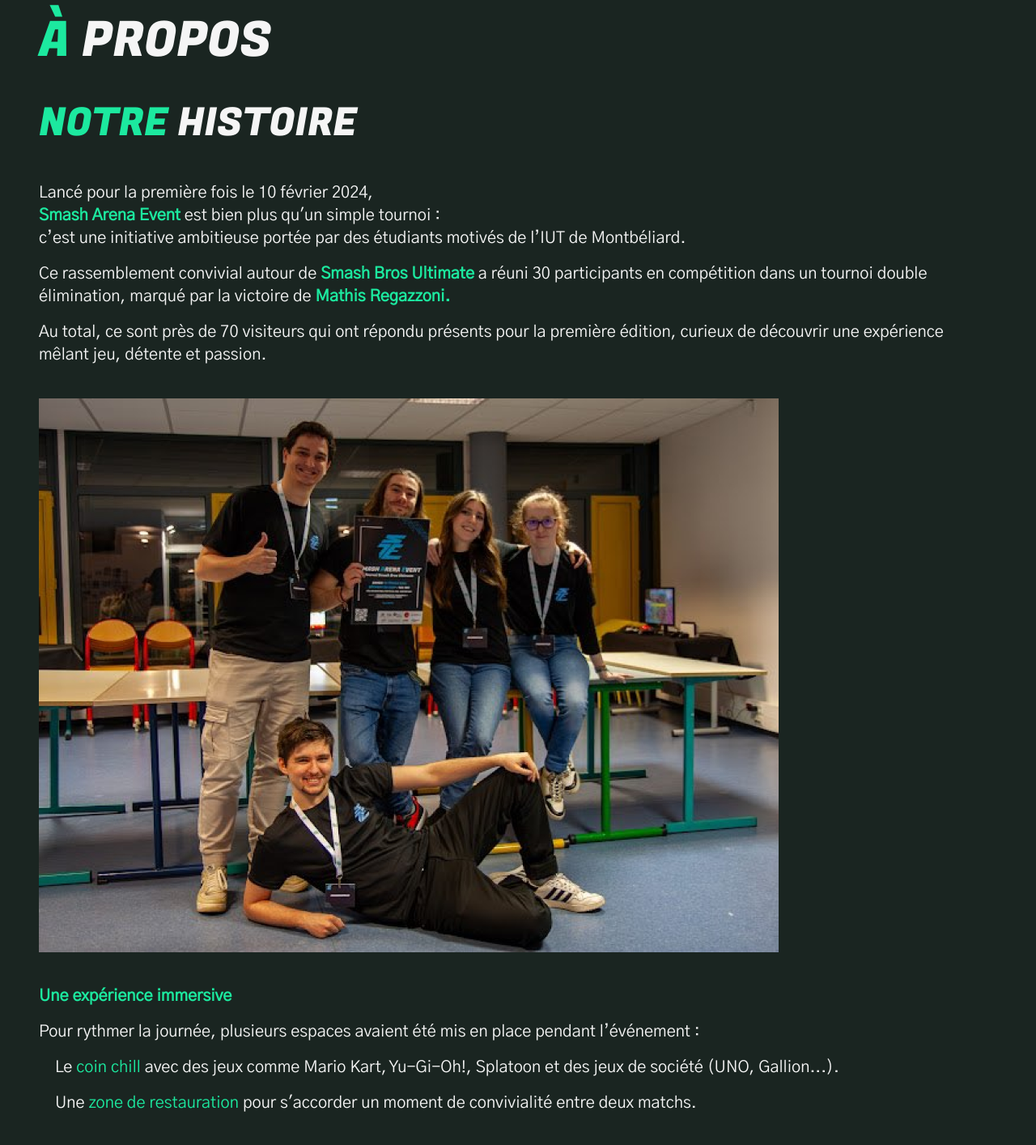
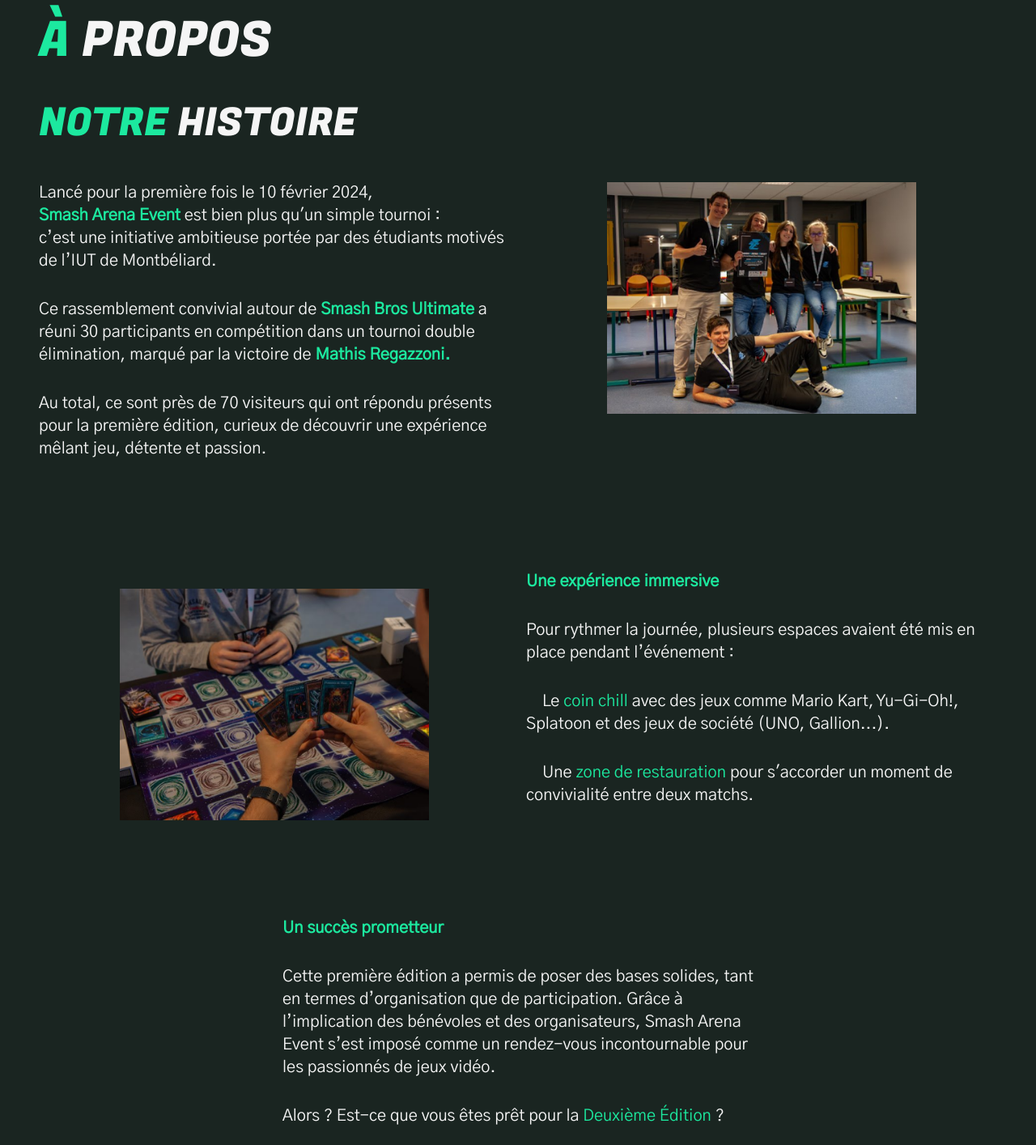
Before and after one commit to SmashArenaEvent/site_vitrine_SAE_2025, a Vue app: page /aPropos in a window 1280 px wide. Shown: the part 220-1634 px from the top of the page at 81% size. Built offline with nearby package versions, Linux system fonts and the light colour scheme.

Commit message:
Responsive page à propos suite

```diff
--- a/src/pages/aPropos.vue
+++ b/src/pages/aPropos.vue
@@ -6,21 +6,31 @@ import Formulaire from '@/components/Formulaire.vue';
 
 </script>
 <template>
-    <article class="col-span-12">
-        <h1 class="font-fugaz-one uppercase text-4xl lg:text-6xl mt-8 lg:pb-12"><span class="text-Tonic">à</span> propos</h1>
-        <h2 class="font-fugaz-one uppercase text-3xl lg:text-5xl mb-6 lg:mb-12 mt-12 lg:mt-0"><span class="text-Tonic">Notre</span> histoire</h2>
-        <p class="lg:text-xl mb-4">Lancé pour la première fois le 10 février 2024,<br/><span class="text-Tonic font-bold">Smash Arena Event</span> est bien plus qu'un simple tournoi :<br/>c’est une initiative ambitieuse portée par des étudiants motivés de l’IUT de Montbéliard.</p>
-        <p class="lg:text-xl mb-4">Ce rassemblement convivial autour de <span class="text-Tonic font-bold">Smash Bros Ultimate</span> a réuni 30 participants en compétition dans un tournoi double élimination, marqué par la victoire de <span class="text-Tonic font-bold">Mathis Regazzoni.</span></p>
-        <p class="lg:text-xl mb-10">Au total, ce sont près de 70 visiteurs qui ont répondu présents pour la première édition, curieux de découvrir une expérience mêlant jeu, détente et passion.</p>
-        <img class="mb-10" src="/src/components/img/TeamPremiereEdition.png">
-        <h3 class="text-Tonic font-bold lg:text-xl mb-4">Une expérience immersive</h3>
-        <p class="lg:text-xl mb-4">Pour rythmer la journée, plusieurs espaces avaient été mis en place pendant l’événement :</p>
-        <p class="indent-5 lg:text-xl mb-4">Le <span class="text-Tonic">coin chill</span> avec des jeux comme Mario Kart, Yu-Gi-Oh!, Splatoon et des jeux de société (UNO, Gallion...).</p>
-        <p class="indent-5 lg:text-xl mb-10">Une <span class="text-Tonic">zone de restauration</span> pour s'accorder un moment de convivialité entre deux matchs. </p>
-        <img class="mb-10 " src="/src/components/img/CardParty.png">
-        <h3 class="text-Tonic font-bold lg:text-xl mb-4">Un succès prometteur</h3>
-        <p class="lg:text-xl mb-4">Cette première édition a permis de poser des bases solides, tant en termes d’organisation que de participation. Grâce à l’implication des bénévoles et des organisateurs, Smash Arena Event s’est imposé comme un rendez-vous incontournable pour les passionnés de jeux vidéo.</p>
-        <p class="lg:text-xl">Alors ? Est-ce que vous êtes prêt pour la <span class="text-Tonic">Deuxième Édition</span> ?</p>
+    <article class="col-span-12 lg:col12">
+        <h1 class="lg:col-span-12 font-fugaz-one uppercase text-4xl lg:text-6xl mt-8 lg:pb-12"><span class="text-Tonic">à</span> propos</h1>
+        <section class="lg:col-span-12 lg:col12 lg:items-center lg:mb-24">
+            <section class="lg:col-span-6">
+                <h2 class="font-fugaz-one uppercase text-3xl lg:text-5xl mb-6 lg:mb-12 mt-12 lg:mt-0"><span class="text-Tonic">Notre</span> histoire</h2>
+                <p class="lg:text-xl mb-4 lg:mb-8">Lancé pour la première fois le 10 février 2024,<br/><span class="text-Tonic font-bold">Smash Arena Event</span> est bien plus qu'un simple tournoi :<br/>c’est une initiative ambitieuse portée par des étudiants motivés de l’IUT de Montbéliard.</p>
+                <p class="lg:text-xl mb-4 lg:mb-8">Ce rassemblement convivial autour de <span class="text-Tonic font-bold">Smash Bros Ultimate</span> a réuni 30 participants en compétition dans un tournoi double élimination, marqué par la victoire de <span class="text-Tonic font-bold">Mathis Regazzoni.</span></p>
+                <p class="lg:text-xl mb-10">Au total, ce sont près de 70 visiteurs qui ont répondu présents pour la première édition, curieux de découvrir une expérience mêlant jeu, détente et passion.</p>
+            </section>
+            <img class="mb-10 lg:mb-0 lg:col-start-8 col-span-4" src="/src/components/img/TeamPremiereEdition.png">
+        </section>
+        <section class="lg:col-span-12 lg:col12 lg:items-center lg:mb-24">
+            <section class="lg:col-start-7 lg:col-span-6 lg:order-1">
+                <h3 class="text-Tonic font-bold lg:text-xl mb-4 lg:mb-8">Une expérience immersive</h3>
+                <p class="lg:text-xl mb-4 lg:mb-8">Pour rythmer la journée, plusieurs espaces avaient été mis en place pendant l’événement :</p>
+                <p class="indent-5 lg:text-xl mb-4 lg:mb-8">Le <span class="text-Tonic">coin chill</span> avec des jeux comme Mario Kart, Yu-Gi-Oh!, Splatoon et des jeux de société (UNO, Gallion...).</p>
+                <p class="indent-5 lg:text-xl mb-10">Une <span class="text-Tonic">zone de restauration</span> pour s'accorder un moment de convivialité entre deux matchs. </p>
+            </section>
+            <img class="mb-10 lg:mb-0 lg:col-start-2 lg:col-span-4 lg:order-0" src="/src/components/img/CardParty.png">
+        </section>
+        <section class="lg:col-start-4 lg:col-span-6 lg:order-2">
+            <h3 class="text-Tonic font-bold lg:text-xl mb-4 lg:mb-8">Un succès prometteur</h3>
+            <p class="lg:text-xl mb-4 lg:mb-8">Cette première édition a permis de poser des bases solides, tant en termes d’organisation que de participation. Grâce à l’implication des bénévoles et des organisateurs, Smash Arena Event s’est imposé comme un rendez-vous incontournable pour les passionnés de jeux vidéo.</p>
+            <p class="lg:text-xl">Alors ? Est-ce que vous êtes prêt pour la <span class="text-Tonic">Deuxième Édition</span> ?</p>
+        </section>
     </article>
     <article class="col-span-12">
         <h2 class="font-fugaz-one uppercase text-3xl lg:text-5xl mt-12 mb-6 lg:mt-24 lg:mb-12"><span class="text-Tonic">Notre</span> équipe</h2>
```
